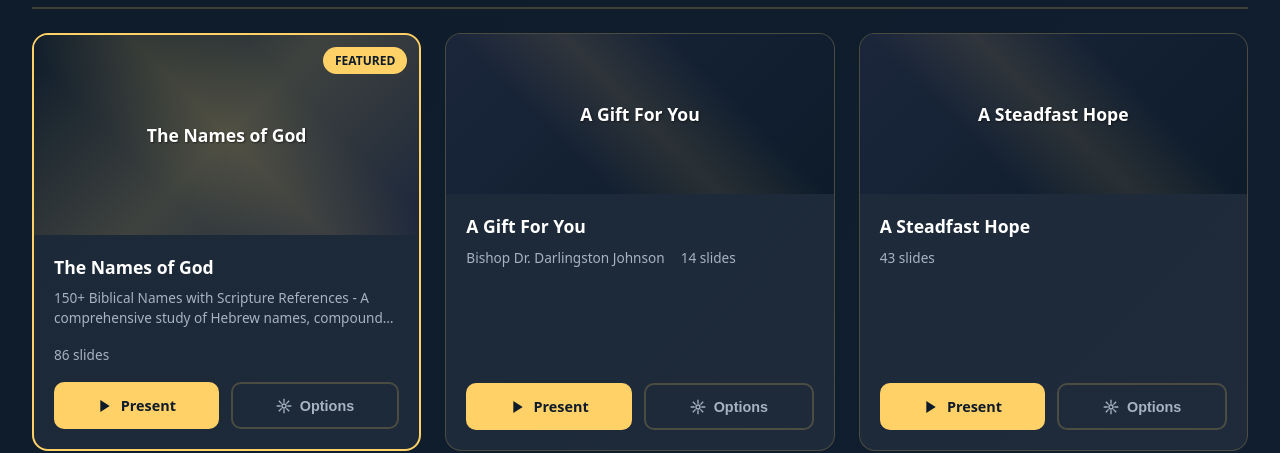
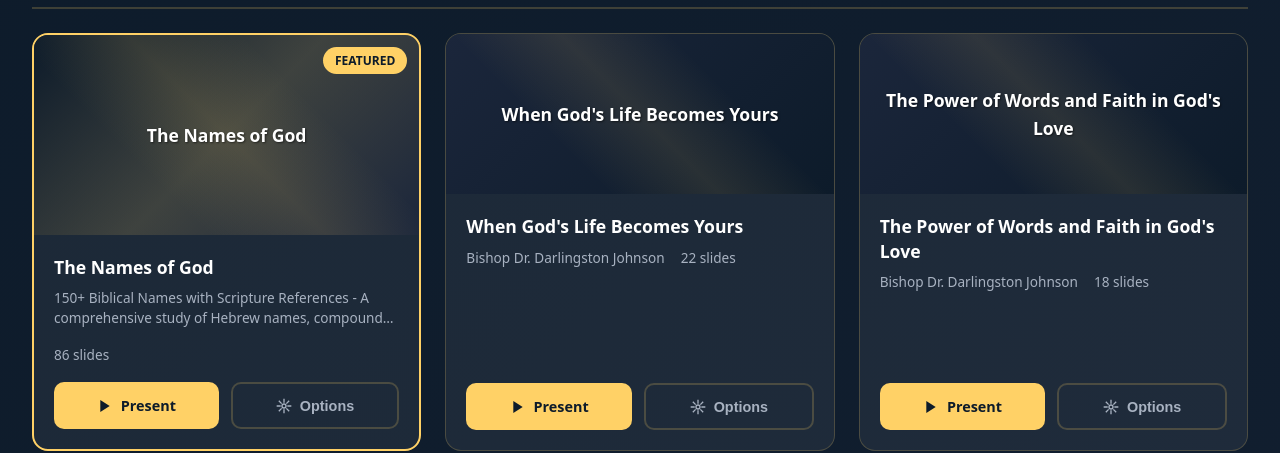
Before and after one commit to ebdtcode/TrustingJesus, a website: page site/modern/index.html in a window 1280 px wide. Shown: the part 527-980 px from the top of the page. Drawn offline with Linux system fonts and the light colour scheme.

Commit message:
feat: Update dashboard links to modern presentations and add date-based sorting
- Update main dashboard links to point to modern/presentations/ instead of old presentations/
- Add date extraction to conversion scripts (from filenames and modification times)
- Sort presentations by date (newest first) with featured items at top
- Names of God appears first, followed by newest sermons

```diff
--- a/site/modern/index.html
+++ b/site/modern/index.html
@@ -751,11 +751,14 @@
                 return matchesFilter && matchesSearch;
             });
 
-            // Sort: featured first, then alphabetically
+            // Sort: featured first, then by date (newest first)
             const sorted = [...filtered].sort((a, b) => {
                 if (a.featured && !b.featured) return -1;
                 if (!a.featured && b.featured) return 1;
-                return a.title.localeCompare(b.title);
+                // Sort by date descending (newest first)
+                const dateA = a.date || '2024-01-01';
+                const dateB = b.date || '2024-01-01';
+                return dateB.localeCompare(dateA);
             });
 
             let html = '';
--- a/site/modern/presentations-data.js
+++ b/site/modern/presentations-data.js
@@ -23,7 +23,8 @@ const presentations = [
       "150+ names"
     ],
     "featured": true,
-    "description": "150+ Biblical Names with Scripture References - A comprehensive study of Hebrew names, compound names, and New Testament names of Jesus."
+    "description": "150+ Biblical Names with Scripture References - A comprehensive study of Hebrew names, compound names, and New Testament names of Jesus.",
+    "date": "2099-12-31"
   },
   {
     "title": "A Gift For You",
@@ -36,7 +37,8 @@ const presentations = [
       "prayer",
       "prayer points"
     ],
-    "featured": false
+    "featured": false,
+    "date": "2025-12-29"
   },
   {
     "title": "A Steadfast Hope",
@@ -50,7 +52,8 @@ const presentations = [
       "prayer points",
       "hope"
     ],
-    "featured": false
+    "featured": false,
+    "date": "2025-10-27"
   },
   {
     "title": "Angels On Call",
@@ -64,7 +67,8 @@ const presentations = [
       "prayer points",
       "angels"
     ],
-    "featured": false
+    "featured": false,
+    "date": "2025-12-22"
   },
   {
     "title": "Biblical Meditation: The Key to Success",
@@ -78,7 +82,8 @@ const presentations = [
       "prayer points",
       "meditation"
     ],
-    "featured": false
+    "featured": false,
+    "date": "2025-11-03"
   },
   {
     "title": "Do You Love Me More Than These?",
@@ -92,7 +97,8 @@ const presentations = [
       "prayer points",
       "love"
     ],
-    "featured": false
+    "featured": false,
+    "date": "2025-10-27"
   },
   {
     "title": "Fake Worship: When Worshipping Is Not For Real",
@@ -106,7 +112,8 @@ const presentations = [
       "prayer points",
       "worship"
     ],
-    "featured": false
+    "featured": false,
+    "date": "2025-12-15"
   },
   {
     "title": "Finding Yourself Among The Grateful",
@@ -119,7 +126,8 @@ const presentations = [
       "prayer",
       "prayer points"
     ],
-    "featured": false
+    "featured": false,
+    "date": "2025-12-02"
   },
   {
     "title": "The Gospel of Grace",
@@ -134,7 +142,8 @@ const presentations = [
       "gospel",
       "grace"
     ],
-    "featured": false
+    "featured": false,
+    "date": "2025-10-27"
   },
   {
     "title": "The Gospel of Grace",
@@ -149,7 +158,8 @@ const presentations = [
       "gospel",
       "grace"
     ],
-    "featured": false
+    "featured": false,
+    "date": "2025-10-27"
   },
   {
     "title": "The Gospel of Grace",
@@ -164,7 +174,8 @@ const presentations = [
       "gospel",
       "grace"
     ],
-    "featured": false
+    "featured": false,
+    "date": "2025-10-27"
   },
   {
     "title": "Jesus Christ, the Peace Child",
@@ -179,7 +190,8 @@ const presentations = [
       "jesus",
       "christ"
     ],
-    "featured": false
+    "featured": false,
+    "date": "2025-10-27"
   },
   {
     "title": "HIMU Men's Conference 2025",
@@ -192,7 +204,8 @@ const presentations = [
       "prayer",
       "prayer points"
     ],
-    "featured": false
+    "featured": false,
+    "date": "2025-01-01"
   },
   {
     "title": "How God Leads His People",
@@ -206,7 +219,8 @@ const presentations = [
       "prayer points",
       "god"
     ],
-    "featured": false
+    "featured": false,
+    "date": "2025-11-13"
   },
   {
     "title": "How to Live a Life of True Worship",
@@ -220,7 +234,8 @@ const presentations = [
       "prayer points",
       "worship"
     ],
-    "featured": false
+    "featured": false,
+    "date": "2025-11-20"
   },
   {
     "title": "How to Meditate God's Way",
@@ -234,7 +249,8 @@ const presentations = [
       "prayer points",
       "god"
     ],
-    "featured": false
+    "featured": false,
+    "date": "2025-11-10"
   },
   {
     "title": "Living A Significant Life",
@@ -247,7 +263,8 @@ const presentations = [
       "prayer",
       "prayer points"
     ],
-    "featured": false
+    "featured": false,
+    "date": "2025-12-11"
   },
   {
     "title": "Living the Higher Life",
@@ -260,7 +277,8 @@ const presentations = [
       "prayer",
       "prayer points"
     ],
-    "featured": false
+    "featured": false,
+    "date": "2025-11-24"
   },
   {
     "title": "Love And Faith: Heaven's Dynamic Duo",
@@ -275,7 +293,8 @@ const presentations = [
       "faith",
       "love"
     ],
-    "featured": false
+    "featured": false,
+    "date": "2026-01-05"
   },
   {
     "title": "Making is Greater Than Blessing",
@@ -289,7 +308,8 @@ const presentations = [
       "prayer points",
       "sin"
     ],
-    "featured": false
+    "featured": false,
+    "date": "2025-10-27"
   },
   {
     "title": "Marriage Series 1: Spiritual Leadership for Husbands",
@@ -304,7 +324,8 @@ const presentations = [
       "marriage",
       "leadership"
     ],
-    "featured": false
+    "featured": false,
+    "date": "2025-12-29"
   },
   {
     "title": "Marriage Series 2: Loving Your Wife Like Christ",
@@ -319,7 +340,8 @@ const presentations = [
       "christ",
       "marriage"
     ],
-    "featured": false
+    "featured": false,
+    "date": "2025-12-30"
   },
   {
     "title": "Marriage Series 3: Communication & Love Languages",
@@ -334,7 +356,8 @@ const presentations = [
       "love",
       "marriage"
     ],
-    "featured": false
+    "featured": false,
+    "date": "2025-12-30"
   },
   {
     "title": "Marriage Series 4: Biblical Conflict Resolution",
@@ -348,7 +371,8 @@ const presentations = [
       "prayer points",
       "marriage"
     ],
-    "featured": false
+    "featured": false,
+    "date": "2025-12-29"
   },
   {
     "title": "Strategic Vision 2025-2026 Prayer Points",
@@ -362,7 +386,8 @@ const presentations = [
       "prayer points",
       "vision"
     ],
-    "featured": false
+    "featured": false,
+    "date": "2025-01-01"
   },
   {
     "title": "Thanksgiving to the Lord",
@@ -376,7 +401,8 @@ const presentations = [
       "prayer points",
       "thanksgiving"
     ],
-    "featured": false
+    "featured": false,
+    "date": "2025-11-28"
   },
   {
     "title": "The Power of Words and Faith in God's Love",
@@ -392,7 +418,8 @@ const presentations = [
       "love",
       "god"
     ],
-    "featured": false
+    "featured": false,
+    "date": "2026-01-11"
   },
   {
     "title": "The Secret of Victory Over Sin, Satan And Self",
@@ -407,7 +434,8 @@ const presentations = [
       "victory",
       "sin"
     ],
-    "featured": false
+    "featured": false,
+    "date": "2025-10-27"
   },
   {
     "title": "Three Treasures of Justification",
@@ -421,7 +449,8 @@ const presentations = [
       "prayer points",
       "justification"
     ],
-    "featured": false
+    "featured": false,
+    "date": "2025-10-27"
   },
   {
     "title": "Unfailing Love 2026",
@@ -435,7 +464,8 @@ const presentations = [
       "prayer points",
       "love"
     ],
-    "featured": false
+    "featured": false,
+    "date": "2026-01-01"
   },
   {
     "title": "Additional Weekly Prayer Points",
@@ -448,7 +478,8 @@ const presentations = [
       "prayer",
       "prayer points"
     ],
-    "featured": false
+    "featured": false,
+    "date": "2025-10-27"
   },
   {
     "title": "When God's Life Becomes Yours",
@@ -462,7 +493,8 @@ const presentations = [
       "prayer points",
       "god"
     ],
-    "featured": false
+    "featured": false,
+    "date": "2026-01-19"
   },
   {
     "title": "You MUST Be Born Again",
@@ -476,7 +508,8 @@ const presentations = [
       "prayer points",
       "born again"
     ],
-    "featured": false
+    "featured": false,
+    "date": "2025-10-27"
   },
   {
     "title": "April 2025",
@@ -492,7 +525,8 @@ const presentations = [
       "2025",
       "2026"
     ],
-    "featured": false
+    "featured": false,
+    "date": "2025-04-01"
   },
   {
     "title": "August 2025 Prayer Points",
@@ -508,7 +542,8 @@ const presentations = [
       "2025",
       "2026"
     ],
-    "featured": false
+    "featured": false,
+    "date": "2025-08-01"
   },
   {
     "title": "December 2024",
@@ -524,7 +559,8 @@ const presentations = [
       "2025",
       "2026"
     ],
-    "featured": false
+    "featured": false,
+    "date": "2024-12-01"
   },
   {
     "title": "December 2025 Prayer Points",
@@ -540,7 +576,8 @@ const presentations = [
       "2025",
       "2026"
     ],
-    "featured": false
+    "featured": false,
+    "date": "2025-12-01"
   },
   {
     "title": "February 2025",
@@ -556,7 +593,8 @@ const presentations = [
       "2025",
       "2026"
     ],
-    "featured": false
+    "featured": false,
+    "date": "2025-02-01"
   },
   {
     "title": "January 2025",
@@ -572,7 +610,8 @@ const presentations = [
       "2025",
       "2026"
     ],
-    "featured": false
+    "featured": false,
+    "date": "2025-01-01"
   },
   {
     "title": "January 2026",
@@ -588,7 +627,8 @@ const presentations = [
       "2025",
       "2026"
     ],
-    "featured": false
+    "featured": false,
+    "date": "2026-01-01"
   },
   {
     "title": "January 2026",
@@ -604,7 +644,8 @@ const presentations = [
       "2025",
       "2026"
     ],
-    "featured": false
+    "featured": false,
+    "date": "2026-01-01"
   },
   {
     "title": "July 2025 Prayer & Fasting",
@@ -621,7 +662,8 @@ const presentations = [
       "2025",
       "2026"
     ],
-    "featured": false
+    "featured": false,
+    "date": "2025-07-01"
   },
   {
     "title": "June 2025 Prayer Points",
@@ -637,7 +679,8 @@ const presentations = [
       "2025",
       "2026"
     ],
-    "featured": false
+    "featured": false,
+    "date": "2025-06-01"
   },
   {
     "title": "March 2025",
@@ -653,7 +696,8 @@ const presentations = [
       "2025",
       "2026"
     ],
-    "featured": false
+    "featured": false,
+    "date": "2025-03-01"
   },
   {
     "title": "May 2025 Prayer & Fasting",
@@ -670,7 +714,8 @@ const presentations = [
       "2025",
       "2026"
     ],
-    "featured": false
+    "featured": false,
+    "date": "2025-05-01"
   },
   {
     "title": "November 2025 Prayer & Fasting",
@@ -687,7 +732,8 @@ const presentations = [
       "2025",
       "2026"
     ],
-    "featured": false
+    "featured": false,
+    "date": "2025-11-01"
   },
   {
     "title": "October 2024",
@@ -703,7 +749,8 @@ const presentations = [
       "2025",
       "2026"
     ],
-    "featured": false
+    "featured": false,
+    "date": "2024-10-01"
   },
   {
     "title": "October 2025 Prayer & Fasting",
@@ -720,7 +767,8 @@ const presentations = [
       "2025",
       "2026"
     ],
-    "featured": false
+    "featured": false,
+    "date": "2025-10-01"
   },
   {
     "title": "September 2024",
@@ -736,7 +784,8 @@ const presentations = [
       "2025",
       "2026"
     ],
-    "featured": false
+    "featured": false,
+    "date": "2024-09-01"
   },
   {
     "title": "September 2025 Prayer & Fasting",
@@ -753,6 +802,7 @@ const presentations = [
       "2025",
       "2026"
     ],
-    "featured": false
+    "featured": false,
+    "date": "2025-09-01"
   }
 ];
--- a/tools/convert-names-of-god.js
+++ b/tools/convert-names-of-god.js
@@ -395,7 +395,8 @@ const newEntry = {
     category: 'sermon',
     tags: ['names', 'god', 'hebrew', 'greek', 'elohim', 'yahweh', 'adonai', 'jehovah', 'jesus', 'i am', 'study', 'reference', 'biblical names', '150+ names'],
     featured: true,
-    description: '150+ Biblical Names with Scripture References - A comprehensive study of Hebrew names, compound names, and New Testament names of Jesus.'
+    description: '150+ Biblical Names with Scripture References - A comprehensive study of Hebrew names, compound names, and New Testament names of Jesus.',
+    date: '2099-12-31'  // Always show first (featured resource)
 };
 
 if (existingIdx >= 0) {
```
Also changed, not shown: site/index.html (+14 -14 lines), tools/convert-to-revealjs-v2.js (+41 -2 lines), 1 other file.
